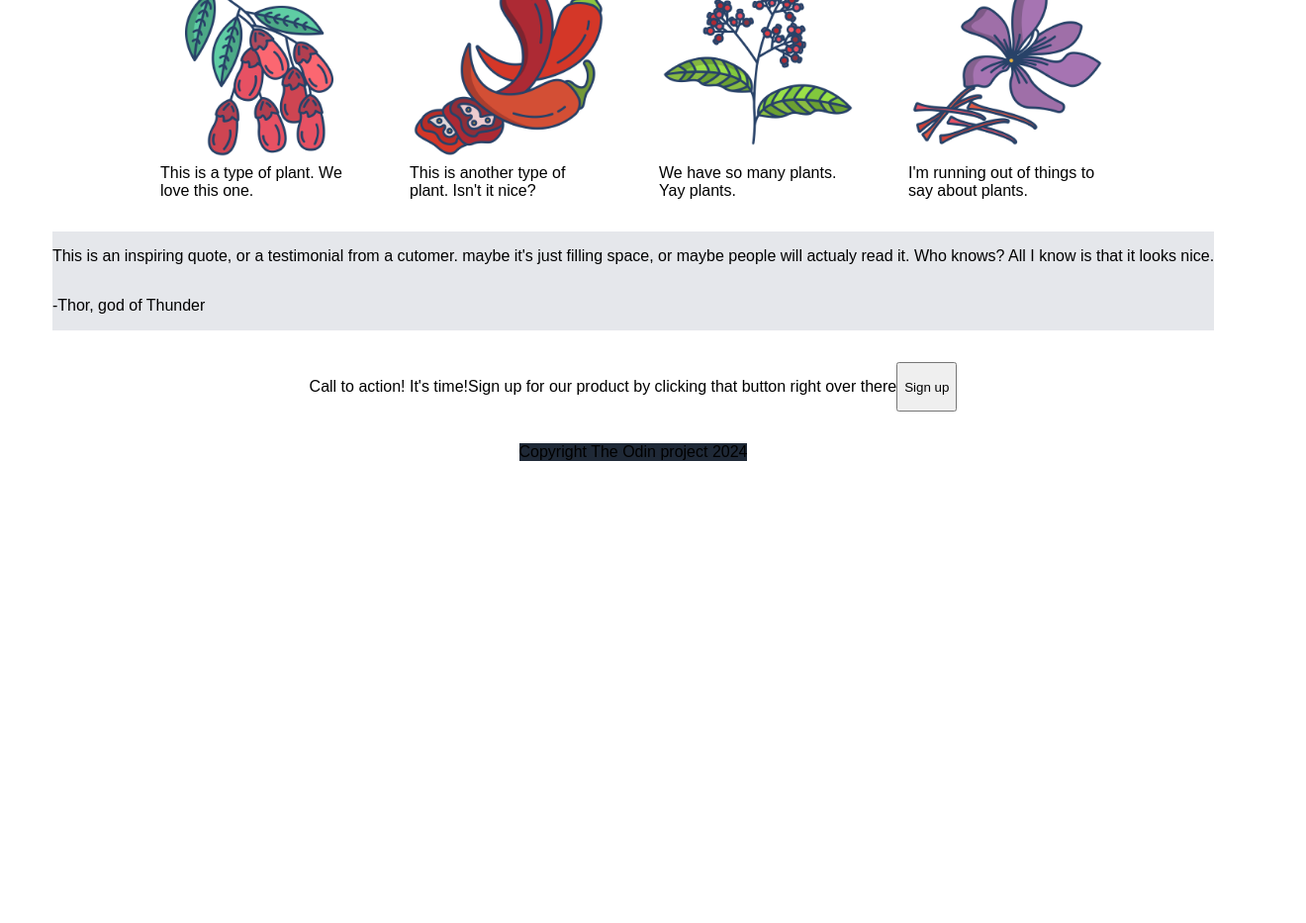
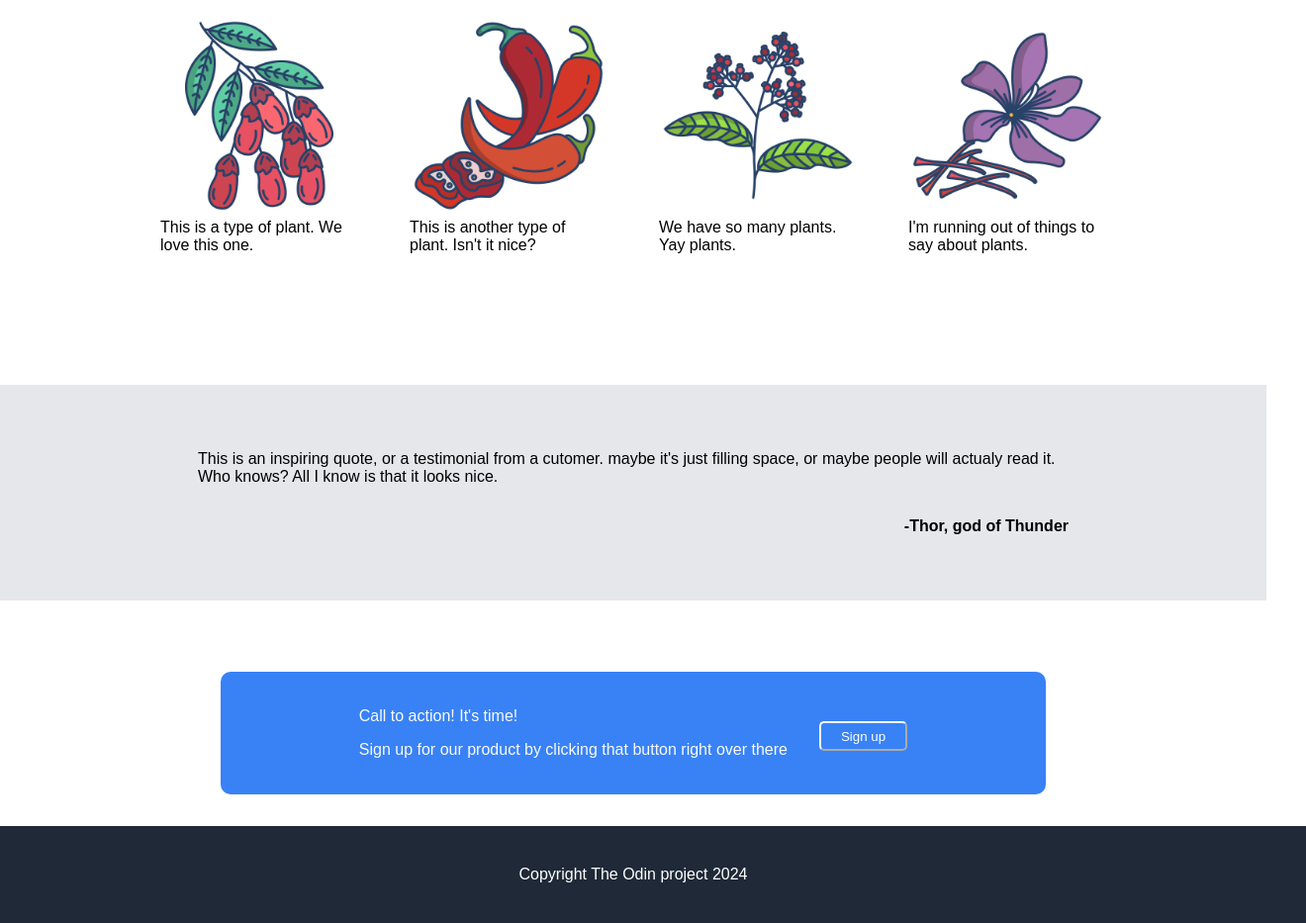
Before and after one commit to Manal47-create/landing-page-project, a plain HTML site: page index.html in a window 1280 px wide. Shown: the part 493-1426 px from the top of the page at 99% size, 1320 px wide, since content can reach past the window. Before the commit the page ends 959 px from the top, so only its background shows below. Drawn offline with Linux system fonts and the light colour scheme.

Commit message:
finish landing page

```diff
--- a/index.html
+++ b/index.html
@@ -25,7 +25,7 @@
         </div>
 
         <div class="intro">
-            <div>
+            <div class="textsection">
                 <h1 class="text">This Website is awesome.</h1>
                 <p class="text2">This website has some subtext that goes here under the main title . It's smaller font and the color is lower contrast</p>
                 <button class="signup1">Sign up</button>
@@ -63,12 +63,12 @@
         </div>
 
         <div class="calltoaction">
-            <div class="ctatext"></div>
-            <P class="ctatitle"> Call to action! It's time!</P>
-            <p>Sign up for our product by clicking that button right over there</p>
+            <div class="ctatext">
+             <P class="ctatitle"> Call to action! It's time!</P>
+             <p>Sign up for our product by clicking that button right over there</p>
+            </div>
 
             <button class="Signup2">Sign up</button>
-
         </div>
 
     <!--</div>-->
--- a/style.css
+++ b/style.css
@@ -40,14 +40,15 @@ a {
     padding: 20px 140px;
     display: flex;
     flex-wrap: wrap;
-    justify-content: space-between;
+    justify-content: space-evenly;
+    padding-right: 400px;
 
 
 
 }
 
 .textsection{
-    width: 30px;
+    width: 400px;
 }
 
 h1 {
@@ -90,6 +91,7 @@ h1 {
     display: flex;
     gap: 52px;
 
+
   }
 
 .image {
@@ -107,11 +109,42 @@ img {
     background-color: #e5e7eb;
     display: flex;
     flex-direction: column;
+    padding: 50px 200px;
+    margin: 0;
+    margin-top: 100px;
+
+}
+
+.writer {
+    display: flex;
+    justify-content: flex-end;
+    font-weight: bold;
 }
 
 .calltoaction {
     display: flex;
     /*flex-direction: column;*/
+    background-color: #3882F6;
+    padding: 20px 140px;
+    display: flex;
+    justify-content: space-between;
+    color: #F9FAF8;
+    gap: 32px;
+    border-radius: 10px;
+    margin-top: 40px;
+
+
+}
+
+.Signup2 {
+    background-color: #3882F6;
+    color: white;
+    padding: 5px 20px;
+    border-radius: 5px;
+    margin: 0;
+    border-color: white;
+    height: 30px;
+    margin-top: 30px;
 
 }
 
@@ -119,6 +152,8 @@ img {
     background-color:#1F2937;
     display: flex;
     flex-direction: column;
-
-
+    width: 100%;
+    align-items: center;
+    color: white;
+    padding: 40px;
 }
```
